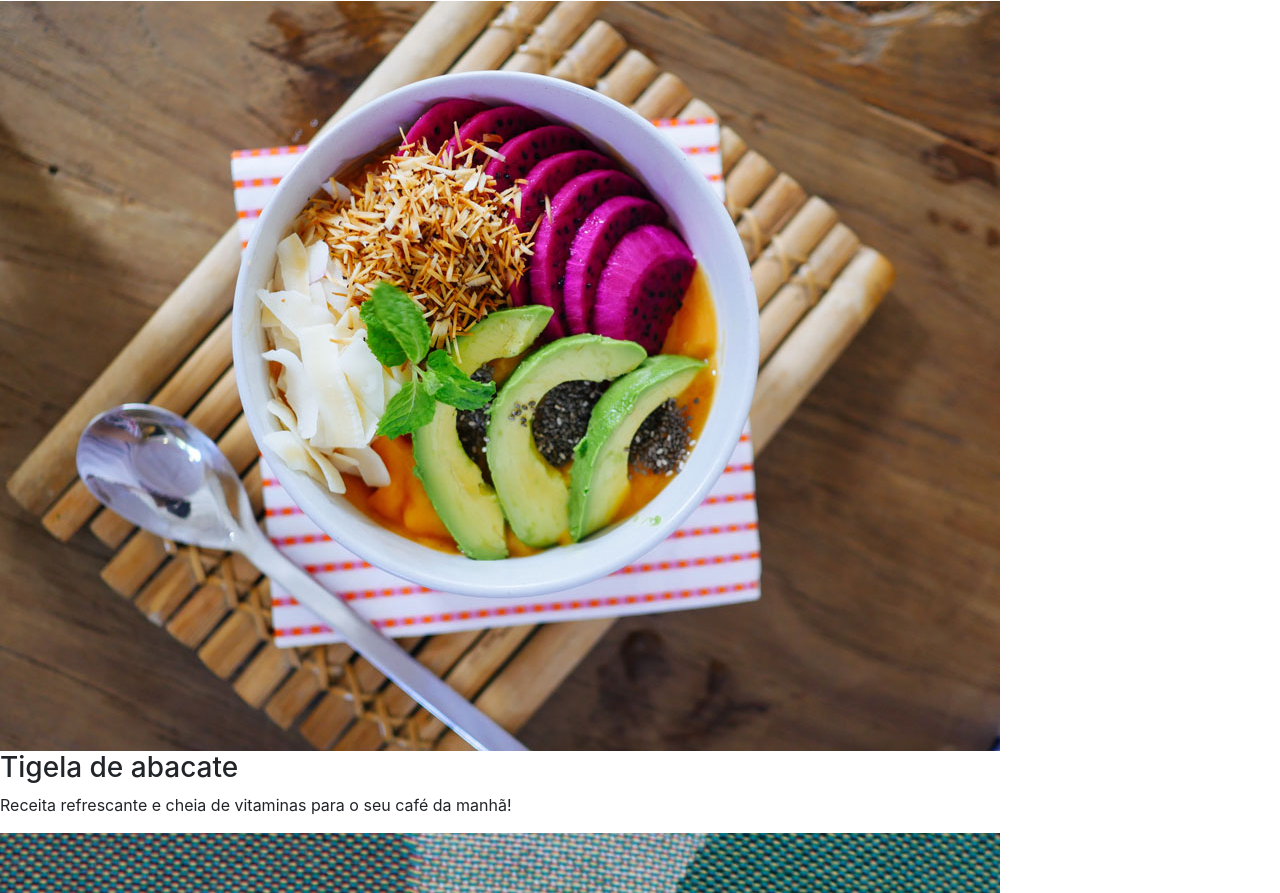
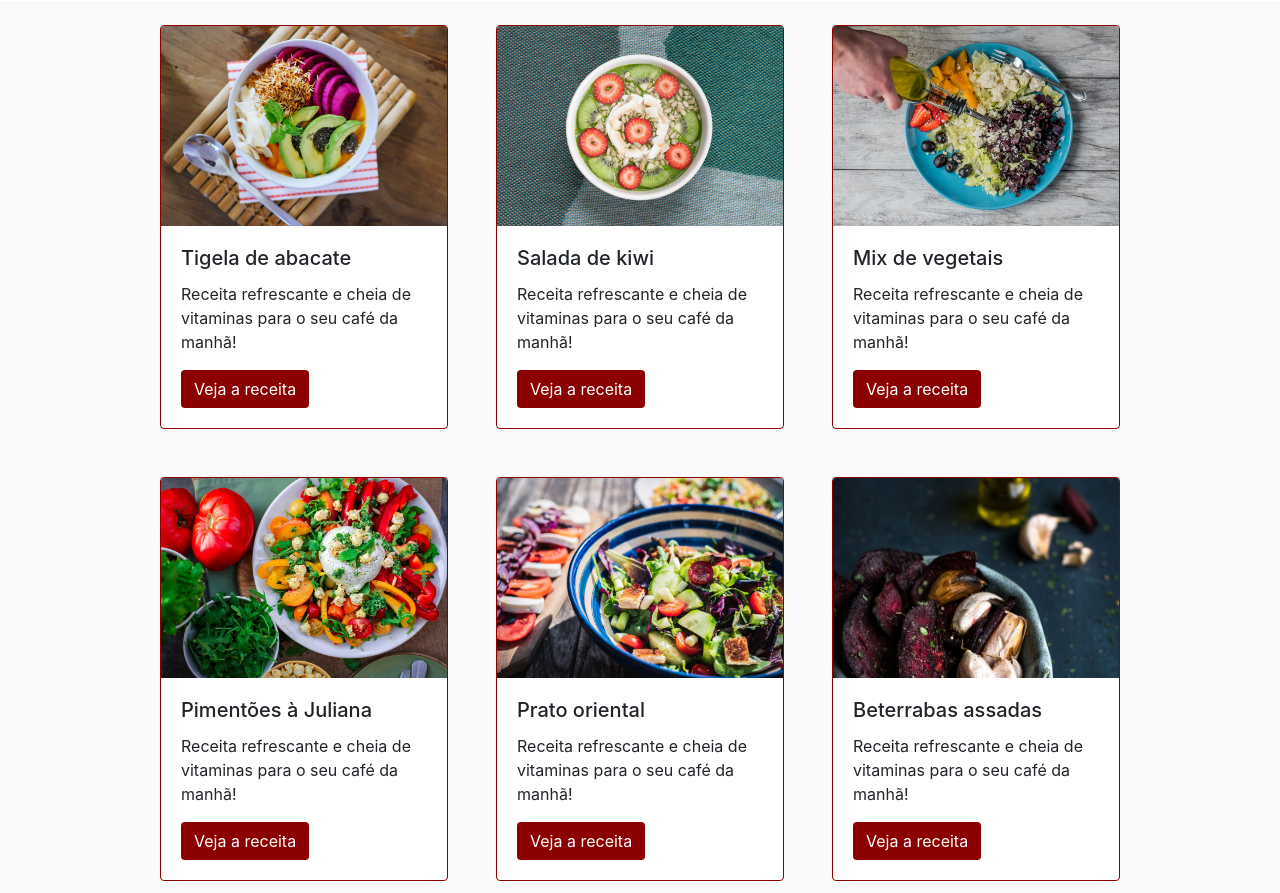
Before and after one commit to ivanfsilva/fruta-fruto, a plain HTML site: page index.html in a window 1280 px wide. Shown: the part 647-1540 px from the top of the page. Drawn offline with nearby package versions, Linux system fonts and the light colour scheme.

Commit message:
Deixando o html semantico e finalizando os cards

```diff
--- a/index.html
+++ b/index.html
@@ -11,23 +11,26 @@
 </head>
 
 <body>
+  <header>
     <nav class="navbar navbar-expand-lg navbar-light bg-light">
       <a class="navbar-brand" href="#">Fruta & Fruto</a>
       <button class="navbar-toggler" type="button" data-toggle="collapse" data-target="#navbarNavAltMarkup" aria-controls="navbarNavAltMarkup" aria-expanded="false" aria-label="Toggle navigation">
         <span class="navbar-toggler-icon"></span>
       </button>
       <div class="collapse navbar-collapse d-flex justify-content-end" id="navbarNavAltMarkup">
-      <div class="navbar-nav">
-        <a class="nav-item nav-link active" href="#">Início <span class="sr-only">(current)</span></a>
-        <a class="nav-item nav-link" href="#">Receitas</a>
-        <a class="nav-item nav-link" href="#">Quem Somos</a>
-        <a class="nav-item nav-link" href="#">Contato</a>
-      </div>
+        <ul class="navbar-nav">
+          <li><a class="nav-item nav-link active" href="#">Início <span class="sr-only">(current)</span></a></li>
+          <li><a class="nav-item nav-link" href="#">Receitas</a></li>
+          <li></li><a class="nav-item nav-link" href="#">Quem Somos</a></li>
+          <li></li><a class="nav-item nav-link" href="#">Contato</a></li>
+        </ul>
       </div>
     </nav>
-  <title>fruto & fruta</title>
+  </header>
 
-  <div id="carouselExampleIndicators" class="carousel slide" data-ride="carousel" data-interval="3000">
+  <main>
+
+    <section class="carousel slide" id="carouselExampleIndicators" data-ride="carousel" data-interval="3000">
       <ol class="carousel-indicators">
         <li data-target="#carouselExampleIndicators" data-slide-to="0" class="active"></li>
         <li data-target="#carouselExampleIndicators" data-slide-to="1"></li>
@@ -56,35 +59,71 @@
         <span class="carousel-control-next-icon" aria-hidden="true"></span>
         <span class="sr-only">Next</span>
       </a>
-  </div>
+    </section>
 
+    <section id="titulo">
       <h1 class="text-center fonte-titulo cor-especial pt-5">Receitas para economizar e ganhar saúde</h1>
       <p class="text-center text-secondary pb-5">Nossas receitas ajudam você a aproveitar melhor os alimentos, economizar, ganhar tempo e praticidade</p>
+    </section>
 
-  <img src="src/img/receita-abacate.jpg" alt="tigela com salada de abacate, vista superior">
-  <h3>Tigela de abacate</h3>
-  <p>Receita refrescante e cheia de vitaminas para o seu café da manhã!</p>
+    <section class="container-fluid bg-light" id="receitas">
+      <div class="row justify-content-center">
+        <article class="card borda-cor-especial card-largura p-0 m-4 col-12 col-md-4">
+          <img class="card-img-top card-posicao-imagem" src="src/img/receita-abacate.jpg" alt="tigela com salada de abacate, vista superior">
+          <div class="card-body">
+            <h5 class="card-title">Tigela de abacate</h5>
+            <p class="card-text">Receita refrescante e cheia de vitaminas para o seu café da manhã!</p>
+            <a href="#" class="btn botao-cor-especial">Veja a receita</a>
+          </div>
+        </article>
 
-  <img src="src/img/receita-kiwi.jpg" alt="tigela de mingau com kiwi, vista superior">
-  <h3>Salada de kiwi</h3>
-  <p>Receita refrescante e cheia de vitaminas para o seu café da manhã!</p>
+        <article class="card borda-cor-especial card-largura p-0 m-4 col-12 col-md-4">
+          <img class="card-img-top card-posicao-imagem" src="src/img/receita-kiwi.jpg" alt="tigela de mingau com kiwi, vista superior">
+          <div class="card-body">
+            <h5 class="card-title">Salada de kiwi</h5>
+            <p class="card-text">Receita refrescante e cheia de vitaminas para o seu café da manhã!</p>
+            <a href="#" class="btn botao-cor-especial">Veja a receita</a>
+          </div>
+        </article>
 
-  <img src="src/img/receita-mix.jpg" alt="prato com mix de vegetais e mão de pessoa adicionando azeite, vista superior">
-  <h3>Mix de vegetais</h3>
-  <p>Receita refrescante e cheia de vitaminas para o seu café da manhã!</p>
+        <article class="card borda-cor-especial card-largura p-0 m-4 col-12 col-md-4">
+          <img class="card-img-top card-posicao-imagem" src="src/img/receita-mix.jpg" alt="prato com mix de vegetais e mão de pessoa adicionando azeite, vista superior">
+          <div class="card-body">
+            <h5 class="card-title">Mix de vegetais</h5>
+            <p class="card-text">Receita refrescante e cheia de vitaminas para o seu café da manhã!</p>
+            <a href="#" class="btn botao-cor-especial">Veja a receita</a>
+          </div>
+        </article>
 
-  <img src="src/img/receita-pimentoes.jpg" alt="prato de salada de pimentões com alguns ingredientes ao lado, vista superior">
-  <h3>Pimentões à Juliana</h3>
-  <p>Receita refrescante e cheia de vitaminas para o seu café da manhã!</p>
+        <article class="card borda-cor-especial card-largura p-0 m-4 col-12 col-md-4">
+          <img class="card-img-top card-posicao-imagem" src="src/img/receita-pimentoes.jpg" alt="prato de salada de pimentões com alguns ingredientes ao lado, vista superior">
+          <div class="card-body">
+            <h5 class="card-title">Pimentões à Juliana</h5>
+            <p class="card-text">Receita refrescante e cheia de vitaminas para o seu café da manhã!</p>
+            <a href="#" class="btn botao-cor-especial">Veja a receita</a>
+          </div>
+        </article>
 
-  <img src="src/img/receita-oriental.jpg" alt="tigela com salada de vegetais estilo oriental, vista de cima">
-  <h3>Prato oriental</h3>
-  <p>Receita refrescante e cheia de vitaminas para o seu café da manhã!</p>
+        <article class="card borda-cor-especial card-largura p-0 m-4 col-12 col-md-4">
+          <img class="card-img-top card-posicao-imagem" src="src/img/receita-oriental.jpg" alt="tigela com salada de vegetais estilo oriental, vista de cima">
+          <div class="card-body">
+            <h5 class="card-title">Prato oriental</h5>
+            <p class="card-text">Receita refrescante e cheia de vitaminas para o seu café da manhã!</p>
+            <a href="#" class="btn botao-cor-especial">Veja a receita</a>
+          </div>
+        </article>
 
-  <img src="src/img/receita-beterrabas.jpg" alt="tigela com beterrabas e dentes de alho assados em primeiro plano, com ingredientes ao fundo">
-  <h3>Beterrabas assadas</h3>
-  <p>Receita refrescante e cheia de vitaminas para o seu café da manhã!
-  </p>
+        <article class="card borda-cor-especial card-largura p-0 m-4 col-12 col-md-4">
+          <img class="card-img-top card-posicao-imagem" src="src/img/receita-beterrabas.jpg" alt="tigela com beterrabas e dentes de alho assados em primeiro plano, com ingredientes ao fundo">
+          <div class="card-body">
+            <h5 class="card-title">Beterrabas assadas</h5>
+            <p class="card-text">Receita refrescante e cheia de vitaminas para o seu café da manhã!</p>
+            <a href="#" class="btn botao-cor-especial">Veja a receita</a>
+          </div>
+        </article>
+      </div>
+    </section>
+  </main>
 
   <p>contato:<a href="mailto:email@frutafruto.com.br">email@frutafruto.com.br</a></p>
 
--- a/src/style.css
+++ b/src/style.css
@@ -1,3 +1,8 @@
+
+.card-largura {
+    max-width: 18rem;
+}
+
 .imagem-carrosel-um {
     object-fit: cover;
     object-position: 0 80%;
@@ -15,3 +20,18 @@
 .cor-especial {
     color: darkred;
 }
+
+.botao-cor-especial {
+    background-color: darkred;
+    color: white;
+}
+
+.borda-cor-especial {
+    border-color: darkred;
+}
+
+.card-posicao-imagem {
+    object-fit: cover;
+    /* object-position: 0 80%; */
+    height: 200px;
+}
```
Lines whose indentation alone changed are shown as unchanged.
